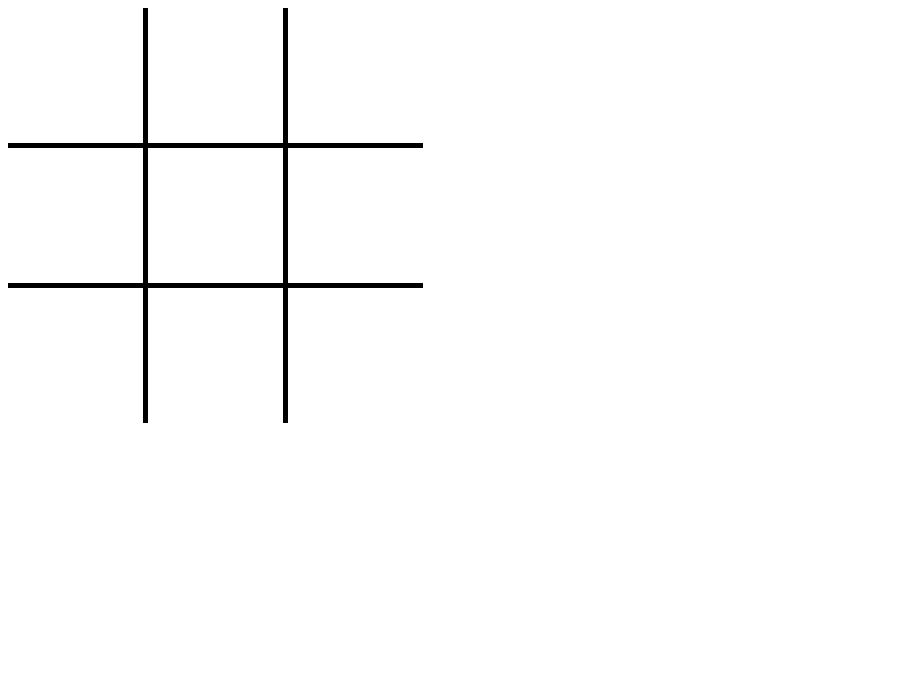
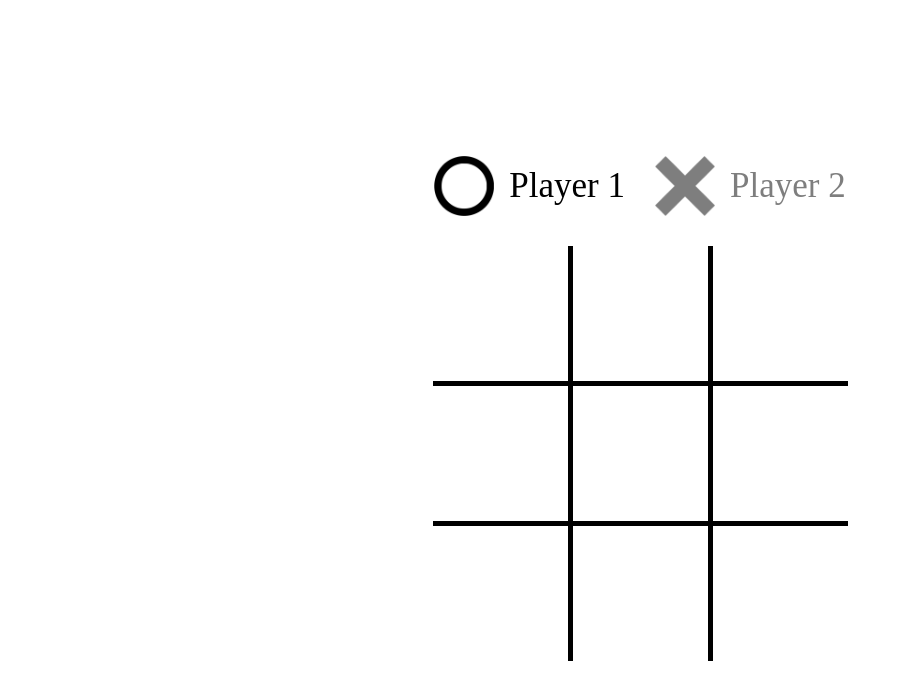
Before and after one commit to MadsKristianHansen/TicTacToe, a plain HTML site: page index.html in a window 1280 px wide. Shown: the whole page, without its empty margins (0-903 px from the left). Drawn offline with Linux system fonts and the light colour scheme.

Commit message:
playerpanel added + bug fixed

```diff
--- a/index.html
+++ b/index.html
@@ -12,6 +12,15 @@
 </head>
 
 <body>
+
+<div class="playerpanel">
+    <div id="player-1">
+        <img src="./img/circle.png"> Player 1
+    </div>
+    <div  class="player-inactive" id="player-2">
+        <img src="./img/x.png"> Player 2
+    </div>
+</div>
 
     <table>
         <tr>
--- a/script.js
+++ b/script.js
@@ -2,16 +2,22 @@ let fields = [];
 let currentShape = 'cross';
 
 function fillShape(id) {
+    if (!fields[id]) {
         if (currentShape == 'cross') {
             currentShape = 'circle';
+            document.getElementById('player-1').classList.add('player-inactive');
+            document.getElementById('player-2').classList.remove('player-inactive');
         } else {
             currentShape = 'cross';
+            document.getElementById('player-1').classList.remove('player-inactive');
+            document.getElementById('player-2').classList.add('player-inactive');
         }
 
         fields[id] = currentShape;
         console.log(fields);
         draw();
         checkForWin();
+    }
 }
 
 function draw() {
--- a/style.css
+++ b/style.css
@@ -1,3 +1,34 @@
+body {
+    display: flex;
+    justify-content: center;
+    align-items: center;
+    height: 100vh;
+    flex-direction: column;
+}
+
+.playerpanel {
+    display: flex;
+    margin-bottom: 30px;
+}
+
+.playerpanel div {
+    display: flex;
+    justify-content: center;
+    align-items: center;
+    margin-left: 15px;
+    margin-right: 15px;
+    font-size: 35px;
+}
+
+.playerpanel img {
+    height: 60px;
+    margin-right: 15px;
+}
+
+.player-inactive {
+    opacity: 0.5;
+}
+
 tr {
     width: 399px;
 }
```
Lines whose indentation alone changed are shown as unchanged.
